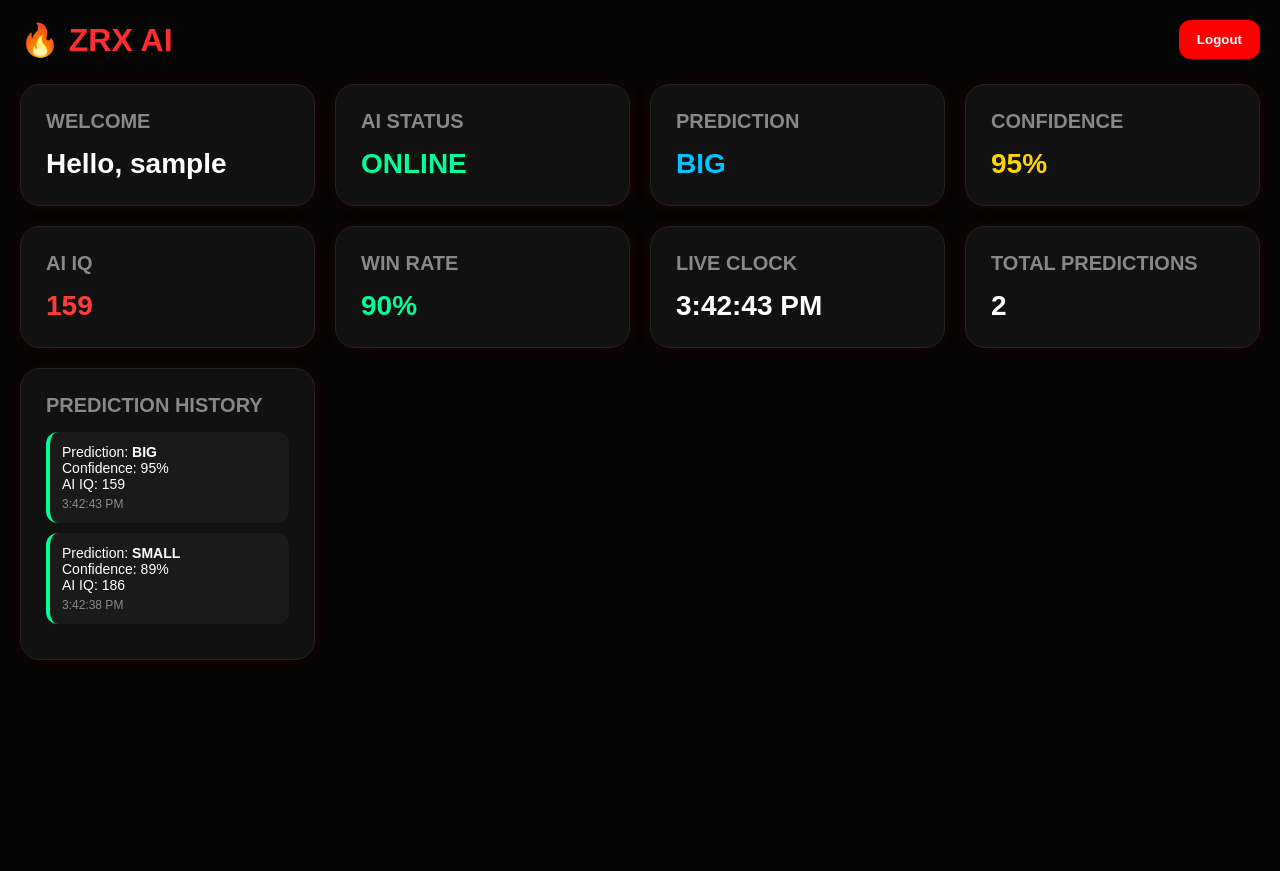
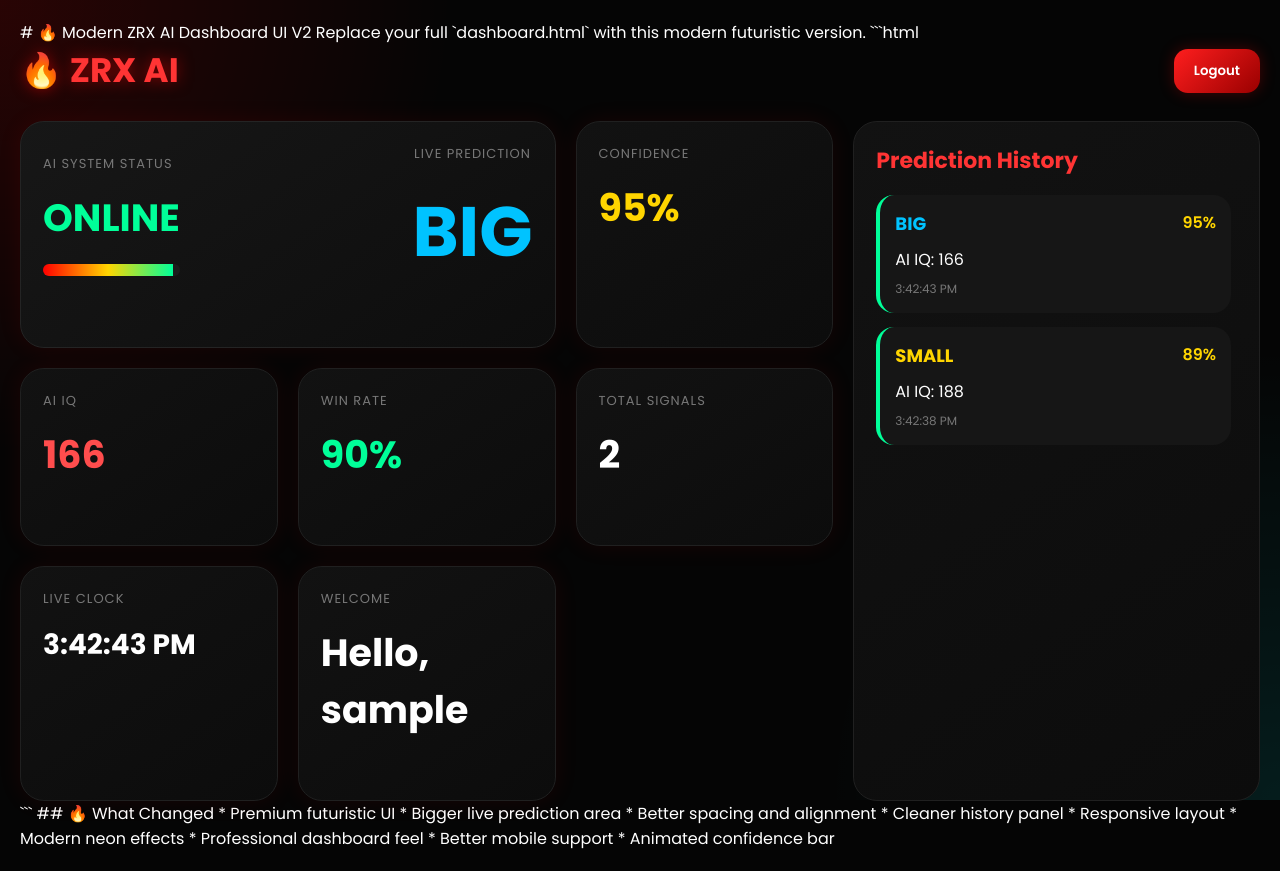
Before and after one commit to Lola2580/zrx-ai, a plain HTML site: page dashboard.html in a window 1280 px wide. Before the commit the page ends 800 px from the top, so only its background shows below. Drawn offline with Linux system fonts and the light colour scheme; sample sign-in values are in the browser's storage.

Commit message:
Update dashboard.html
This update replaces the existing dashboard.html with a modern, futuristic version featuring enhanced UI elements, improved layout, and responsive design.

````diff
--- a/dashboard.html
+++ b/dashboard.html
@@ -1,13 +1,16 @@
+# 🔥 Modern ZRX AI Dashboard UI V2
+
+Replace your full `dashboard.html` with this modern futuristic version.
+
+```html
 <!DOCTYPE html>
 <html lang="en">
 <head>
+<meta charset="UTF-8">
+<meta name="viewport" content="width=device-width, initial-scale=1.0">
+<title>ZRX AI Dashboard</title>
 
-<meta charset="UTF-8">
-
-<meta name="viewport"
-content="width=device-width, initial-scale=1.0">
-
-<title>ZRX AI Dashboard</title>
+<link href="https://fonts.googleapis.com/css2?family=Poppins:wght@300;400;500;600;700&display=swap" rel="stylesheet">
 
 <style>
 
@@ -15,145 +18,227 @@ content="width=device-width, initial-scale=1.0">
 margin:0;
 padding:0;
 box-sizing:border-box;
-font-family:Arial,sans-serif;
+font-family:'Poppins',sans-serif;
 }
 
 body{
+background:#050505;
+color:white;
+padding:20px;
+overflow-x:hidden;
+}
 
-background:#050505;
-
-color:white;
-
-padding:20px;
+body::before{
+content:'';
+position:fixed;
+inset:0;
+background:
+radial-gradient(circle at top left,#ff000025,transparent 30%),
+radial-gradient(circle at bottom right,#00ffff18,transparent 30%),
+#050505;
+z-index:-1;
 }
 
 .topbar{
-
 display:flex;
-
 justify-content:space-between;
-
 align-items:center;
-
 margin-bottom:25px;
 }
 
 .logo{
-
-font-size:32px;
-
-font-weight:bold;
-
-color:#ff2e2e;
+font-size:34px;
+font-weight:700;
+color:#ff3434;
+text-shadow:0 0 15px rgba(255,0,0,.5);
 }
 
-button{
-
-padding:12px 18px;
-
-background:red;
-
+.logout-btn{
+padding:12px 20px;
 border:none;
-
+border-radius:14px;
+background:linear-gradient(135deg,#ff1e1e,#990000);
 color:white;
-
-border-radius:12px;
-
+font-weight:600;
 cursor:pointer;
-
-font-weight:bold;
+box-shadow:0 0 15px rgba(255,0,0,.25);
 }
 
-.grid{
+.dashboard-layout{
+display:grid;
+grid-template-columns:2fr 1fr;
+gap:20px;
+}
 
+.left-panel{
 display:grid;
-
-grid-template-columns:
-repeat(auto-fit,minmax(250px,1fr));
-
+grid-template-columns:repeat(auto-fit,minmax(220px,1fr));
 gap:20px;
 }
 
 .card{
-
-background:#111;
-
-border:1px solid #222;
-
-border-radius:20px;
-
-padding:25px;
-
-box-shadow:
-0 0 20px rgba(255,0,0,.1);
+background:linear-gradient(145deg,#121212,#0c0c0c);
+border:1px solid #202020;
+border-radius:24px;
+padding:22px;
+position:relative;
+overflow:hidden;
+box-shadow:0 0 25px rgba(255,0,0,.08);
+transition:.3s;
 }
 
-.card h2{
-
-margin-bottom:15px;
-
-font-size:20px;
-
-color:#888;
+.card:hover{
+transform:translateY(-4px);
+box-shadow:0 0 35px rgba(255,0,0,.18);
 }
 
-.card p{
+.card-title{
+font-size:13px;
+letter-spacing:1px;
+color:#777;
+margin-bottom:15px;
+}
 
-font-size:28px;
+.card-value{
+font-size:38px;
+font-weight:700;
+}
 
-font-weight:bold;
+.big{
+color:#00c3ff;
 }
 
 .green{
 color:#00ff99;
 }
 
-.red{
-color:#ff3c3c;
-}
-
 .yellow{
 color:#ffd500;
 }
 
-.big{
-color:#00c3ff;
+.red{
+color:#ff4d4d;
+}
+
+.clock{
+font-size:28px;
+}
+
+.main-ai-card{
+grid-column:span 2;
+background:
+linear-gradient(145deg,#171717,#0d0d0d);
+border:1px solid #242424;
+}
+
+.ai-status{
+display:flex;
+justify-content:space-between;
+align-items:center;
+flex-wrap:wrap;
+gap:20px;
+}
+
+.prediction-box{
+text-align:center;
+}
+
+.prediction-box h1{
+font-size:70px;
+margin-top:10px;
+}
+
+.confidence-bar{
+margin-top:18px;
+width:100%;
+height:12px;
+background:#1c1c1c;
+border-radius:30px;
+overflow:hidden;
+}
+
+.confidence-fill{
+height:100%;
+width:92%;
+background:linear-gradient(90deg,#ff0000,#ffd500,#00ff99);
+}
+
+.right-panel{
+background:linear-gradient(145deg,#121212,#0c0c0c);
+border:1px solid #202020;
+border-radius:24px;
+padding:22px;
+height:calc(100vh - 120px);
+overflow:hidden;
+display:flex;
+flex-direction:column;
+}
+
+.history-title{
+font-size:22px;
+font-weight:700;
+margin-bottom:18px;
+color:#ff3434;
 }
 
 #history{
-
-max-height:350px;
-
-overflow:auto;
-
-margin-top:15px;
+flex:1;
+overflow-y:auto;
+padding-right:6px;
 }
 
 .history-item{
-
-background:#1a1a1a;
-
-padding:12px;
-
-border-radius:12px;
-
-margin-bottom:10px;
-
+background:#161616;
+border-radius:18px;
+padding:15px;
+margin-bottom:14px;
 border-left:4px solid #00ff99;
-
-font-size:14px;
 }
 
-.time{
-margin-top:5px;
+.history-top{
+display:flex;
+justify-content:space-between;
+margin-bottom:10px;
+}
+
+.history-prediction{
+font-size:18px;
+font-weight:700;
+}
+
+.history-confidence{
+color:#ffd500;
+font-weight:600;
+}
+
+.history-time{
 font-size:12px;
-color:#888;
+color:#777;
+margin-top:8px;
+}
+
+@media(max-width:1000px){
+
+.dashboard-layout{
+grid-template-columns:1fr;
+}
+
+.right-panel{
+height:auto;
+}
+
+.main-ai-card{
+grid-column:span 1;
+}
+
+.prediction-box h1{
+font-size:50px;
+}
+
 }
 
 </style>
-
 </head>
-
 <body>
 
 <div class="topbar">
@@ -162,111 +247,94 @@ color:#888;
 🔥 ZRX AI
 </div>
 
-<button onclick="logout()">
+<button class="logout-btn" onclick="logout()">
 Logout
 </button>
 
 </div>
 
-<div class="grid">
+<div class="dashboard-layout">
 
-<div class="card">
+<div class="left-panel">
 
-<h2>
-WELCOME
-</h2>
+<div class="card main-ai-card">
 
-<p id="welcome"></p>
+<div class="ai-status">
+
+<div>
+<div class="card-title">
+AI SYSTEM STATUS
+</div>
+<div class="card-value green">
+ONLINE
+</div>
+
+<div class="confidence-bar">
+<div class="confidence-fill" id="confidenceFill"></div>
+</div>
+
+</div>
+
+<div class="prediction-box">
+<div class="card-title">
+LIVE PREDICTION
+</div>
+<h1 class="big" id="prediction">
+BIG
+</h1>
+</div>
+
+</div>
 
 </div>
 
 <div class="card">
+<div class="card-title">CONFIDENCE</div>
+<div class="card-value yellow" id="confidence">
+92%
+</div>
+</div>
 
-<h2>
-AI STATUS
-</h2>
+<div class="card">
+<div class="card-title">AI IQ</div>
+<div class="card-value red" id="iq">
+178
+</div>
+</div>
 
-<p class="green">
-ONLINE
-</p>
+<div class="card">
+<div class="card-title">WIN RATE</div>
+<div class="card-value green" id="winrate">
+87%
+</div>
+</div>
+
+<div class="card">
+<div class="card-title">TOTAL SIGNALS</div>
+<div class="card-value" id="total">
+0
+</div>
+</div>
+
+<div class="card">
+<div class="card-title">LIVE CLOCK</div>
+<div class="card-value clock" id="clock"></div>
+</div>
+
+<div class="card">
+<div class="card-title">WELCOME</div>
+<div class="card-value" id="welcome">
+Hello Admin
+</div>
+</div>
 
 </div>
 
-<div class="card">
+<div class="right-panel">
 
-<h2>
-PREDICTION
-</h2>
-
-<p class="big" id="prediction">
-BIG
-</p>
-
+<div class="history-title">
+Prediction History
 </div>
-
-<div class="card">
-
-<h2>
-CONFIDENCE
-</h2>
-
-<p class="yellow" id="confidence">
-92%
-</p>
-
-</div>
-
-<div class="card">
-
-<h2>
-AI IQ
-</h2>
-
-<p class="red" id="iq">
-178
-</p>
-
-</div>
-
-<div class="card">
-
-<h2>
-WIN RATE
-</h2>
-
-<p class="green" id="winrate">
-87%
-</p>
-
-</div>
-
-<div class="card">
-
-<h2>
-LIVE CLOCK
-</h2>
-
-<p id="clock"></p>
-
-</div>
-
-<div class="card">
-
-<h2>
-TOTAL PREDICTIONS
-</h2>
-
-<p id="total">
-0
-</p>
-
-</div>
-
-<div class="card">
-
-<h2>
-PREDICTION HISTORY
-</h2>
 
 <div id="history"></div>
 
@@ -276,24 +344,22 @@ PREDICTION HISTORY
 
 <script>
 
-const user =
-JSON.parse(
+const user = JSON.parse(
 localStorage.getItem("user")
 );
 
 if(!user){
+window.location.href = "index.html";
+}
 
-window.location.href =
-"index.html";
-
-}
+// Welcome
 
 document.getElementById(
 "welcome"
 ).innerText =
 "Hello, " + user.username;
 
-// LOGOUT
+// Logout
 
 function logout(){
 
@@ -306,85 +372,76 @@ window.location.href =
 
 }
 
-// CLOCK
+// Clock
 
 setInterval(()=>{
+
+const now = new Date();
 
 document.getElementById(
 "clock"
 ).innerText =
-new Date().toLocaleTimeString();
+now.toLocaleTimeString();
 
 },1000);
 
-// AI MEMORY
+// AI Memory
 
 let aiHistory = JSON.parse(
 localStorage.getItem("aiHistory")
 ) || [];
 
-// AI ENGINE
-
 function generateAI(){
 
 const predictions = [
-   "BIG",
-   "SMALL"
+"BIG",
+"SMALL"
 ];
 
-const prediction =
-predictions[
+const prediction = predictions[
 Math.floor(Math.random()*2)
 ];
 
 const confidence =
-Math.floor(
-70 + Math.random()*30
-);
+Math.floor(70 + Math.random()*30);
 
 const iq =
-Math.floor(
-140 + Math.random()*60
-);
+Math.floor(150 + Math.random()*50);
 
 const winrate =
-Math.floor(
-80 + Math.random()*20
-);
+Math.floor(80 + Math.random()*20);
+
+// Update UI
 
 document.getElementById(
 "prediction"
-).innerText =
-prediction;
+).innerText = prediction;
 
 document.getElementById(
 "confidence"
-).innerText =
-confidence + "%";
+).innerText = confidence + "%";
 
 document.getElementById(
 "iq"
-).innerText =
-iq;
+).innerText = iq;
 
 document.getElementById(
 "winrate"
-).innerText =
-winrate + "%";
+).innerText = winrate + "%";
 
-// SAVE HISTORY
+// Confidence Bar
+
+document.getElementById(
+"confidenceFill"
+).style.width = confidence + "%";
+
+// Save History
 
 const historyItem = {
-
 prediction,
-
 confidence,
-
 iq,
-
-time:
-new Date().toLocaleTimeString()
-
+time:new Date().toLocaleTimeString()
 };
 
 aiHistory.unshift(historyItem);
@@ -396,13 +453,9 @@ localStorage.setItem(
 JSON.stringify(aiHistory)
 );
 
-// UPDATE UI
-
 renderHistory();
 
 }
-
-// RENDER HISTORY
 
 function renderHistory(){
 
@@ -419,22 +472,23 @@ historyDiv.innerHTML += `
 
 <div class="history-item">
 
-<div>
-Prediction:
-<b>${item.prediction}</b>
+<div class="history-top">
+
+<div class="history-prediction ${item.prediction === 'BIG' ? 'big' : 'yellow'}">
+${item.prediction}
+</div>
+
+<div class="history-confidence">
+${item.confidence}%
+</div>
+
 </div>
 
 <div>
-Confidence:
-${item.confidence}%
+AI IQ: ${item.iq}
 </div>
 
-<div>
-AI IQ:
-${item.iq}
-</div>
-
-<div class="time">
+<div class="history-time">
 ${item.time}
 </div>
 
@@ -444,14 +498,15 @@ ${item.time}
 
 });
 
+// Total
+
 document.getElementById(
 "total"
-).innerText =
-aiHistory.length;
+).innerText = aiHistory.length;
 
 }
 
-// START SYSTEM
+// Start
 
 generateAI();
 
@@ -467,3 +522,16 @@ generateAI();
 
 </body>
 </html>
+```
+
+## 🔥 What Changed
+
+* Premium futuristic UI
+* Bigger live prediction area
+* Better spacing and alignment
+* Cleaner history panel
+* Responsive layout
+* Modern neon effects
+* Professional dashboard feel
+* Better mobile support
+* Animated confidence bar
````
